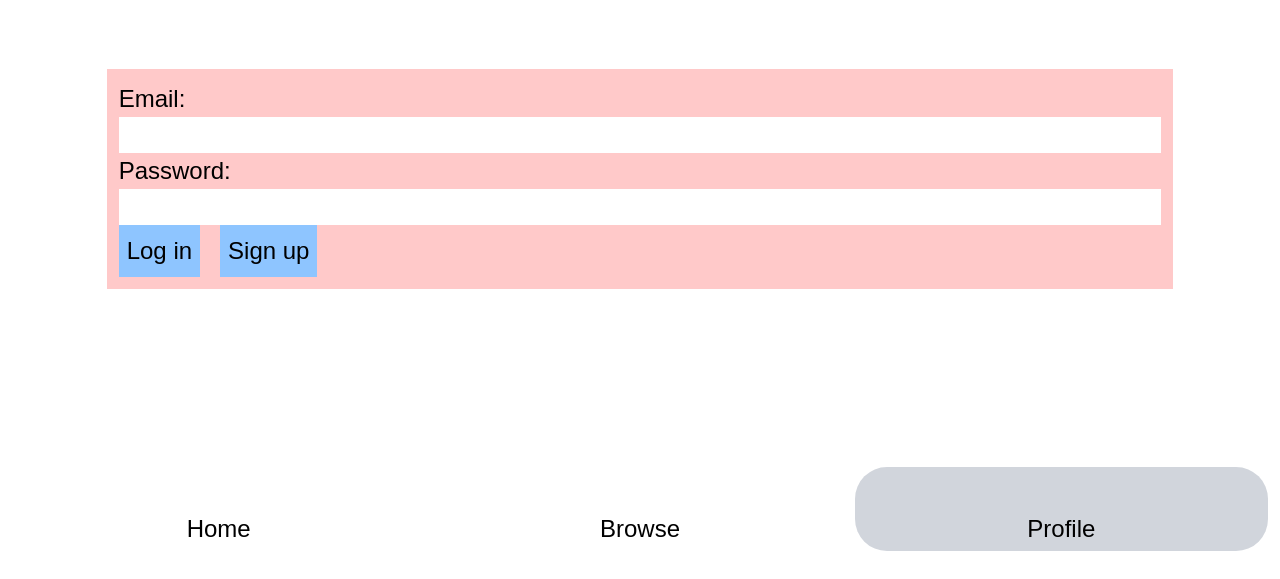
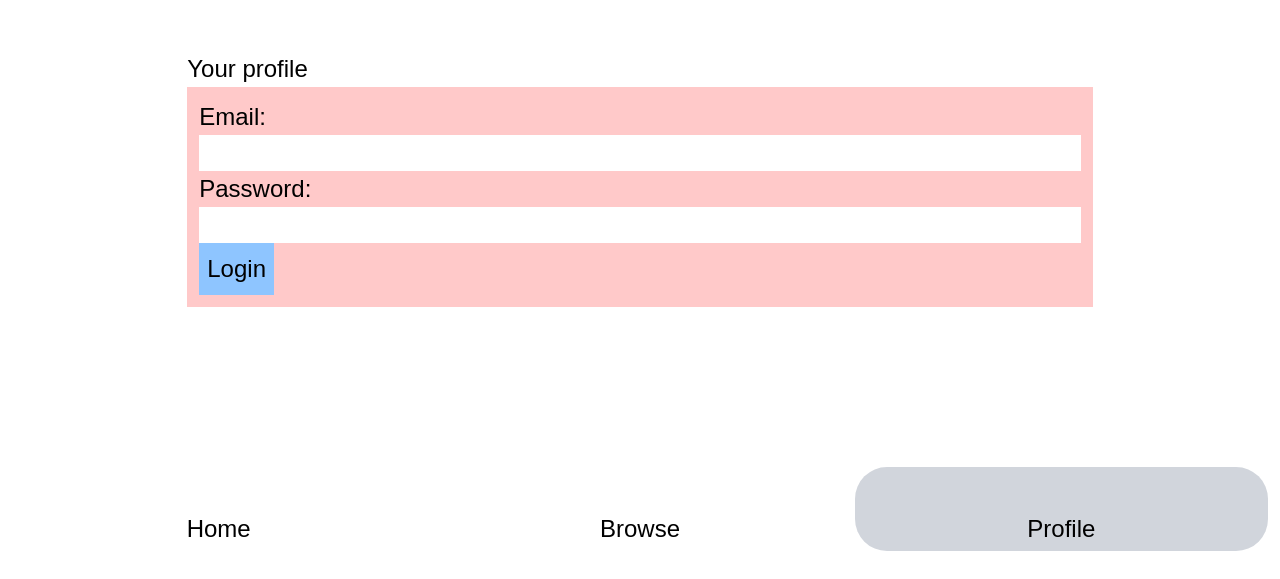
Before and after one commit to wattmi-wattmi/client-web, a Next.js app: page /profile in a window 1280 px wide. Shown: the part 221-800 px from the top of the page. Built offline with nearby package versions, Linux system fonts and the light colour scheme; no server answers; some icons are missing.

Commit message:
fix profile page

```diff
--- /dev/null
+++ b/app/(tabs)/profile/components/auth-form.tsx
@@ -0,0 +1,26 @@
+'use client';
+import React, { FormEvent } from 'react'
+import { login } from "@/actions/authenticate";
+
+export default function AuthForm() {
+    const [ loading, set_loading ] = React.useState<boolean>(false);
+    return (
+        <div className="bg-red-200 p-3">
+            <form className="w-full" onSubmit={handle_login}>
+                <label htmlFor="username" className="w-full">Email:</label>
+                <input id="username" name="username" type="text" className="w-full bg-white" required />
+                <label htmlFor="password" className="w-full">Password:</label>
+                <input id="password" name="password" type="password" required className="bg-white w-full" />
+                <button type='submit' disabled={loading} className='bg-blue-300 p-2 disabled:bg-gray-500 disabled:cursor-not-allowed me-2'>Login</button>
+            </form>
+        </div>
+    );
+
+
+    async function handle_login (e : FormEvent<HTMLFormElement>) {
+        e.preventDefault();
+        set_loading(true);
+        const formdata = new FormData(e.currentTarget);
+        await login(formdata);
+    }
+}
--- /dev/null
+++ b/app/(tabs)/profile/components/fallbacks/stream-content-fallback.tsx
@@ -0,0 +1,7 @@
+export default function StreamContentFallback() {
+    return (
+        <div>
+            stream content loading....
+        </div>
+    )
+}
--- /dev/null
+++ b/app/(tabs)/profile/components/stream-content.tsx
@@ -0,0 +1,24 @@
+import { signout } from "@/actions/authenticate";
+import { createClient } from "@/utils/supabase/server";
+import AuthForm from "@/app/(tabs)/profile/components/auth-form";
+
+export default async function StreamContent() {
+    const supabase = await createClient();
+    const { data, error } = await supabase.auth.getUser();
+    return (
+        <div>
+            {(error || !data?.user) && (
+                <div>
+                    <AuthForm />
+                </div>
+            )}
+            {data.user && (
+                <div>
+                    <form>
+                        <button className="bg-red-200 rounded-2xl px-3 py-1" formAction={signout}>Logout</button>
+                    </form>
+                </div>
+            )}
+        </div>
+    )
+}
--- /dev/null
+++ b/app/(tabs)/profile/components/submit-button.tsx
@@ -0,0 +1,10 @@
+'use client';
+import React from 'react'
+import { useFormStatus } from 'react-dom';
+
+export default function SubmitButton() {
+    const { pending } = useFormStatus();
+  return (
+    <button type='submit' disabled={pending} className='bg-blue-300 p-2 disabled:bg-gray-500 disabled:cursor-not-allowed'></button>
+  )
+}
--- /dev/null
+++ b/app/(tabs)/profile/loading.tsx
@@ -0,0 +1,7 @@
+import React from 'react'
+
+export default function ProfileLoading() {
+  return (
+    <div>loading.....</div>
+  )
+}
--- a/app/(tabs)/profile/page.tsx
+++ b/app/(tabs)/profile/page.tsx
@@ -1,34 +1,14 @@
-import { login, signout, signup } from "@/actions/authenticate";
-import { createClient } from "@/utils/supabase/server";
+import { Suspense } from "react";
+import StreamContent from "./components/stream-content";
+import StreamContentFallback from "./components/fallbacks/stream-content-fallback";
 
 export default async function ProfilePage() {
-    const supabase = await createClient();
-    const { data, error } = await supabase.auth.getUser();
-    if (error || !data?.user) {
-        console.log(data);
-        return <Auth />
-    }
     return (
-        <div>
-            <form>
-                <button formAction={signout}>Logout</button>
-            </form>
+        <div className="px-container">
+            <div>Your profile</div>
+            <Suspense fallback={<StreamContentFallback />}>
+                <StreamContent />
+            </Suspense>
         </div>
     )
 }
-
-
-function Auth() {
-    return (
-        <div className="w-10/12 bg-red-200 p-3">
-            <form className="w-full">
-                <label htmlFor="username" className="w-full">Email:</label>
-                <input id="username" name="username" type="text" className="w-full bg-white" required />
-                <label htmlFor="password" className="w-full">Password:</label>
-                <input id="password" name="password" type="password" required className="bg-white w-full" />
-                <button formAction={login} className="bg-blue-300 p-2 me-5">Log in</button>
-                <button formAction={signup} className="bg-blue-300 p-2">Sign up</button>
-            </form>
-        </div>
-    )
-}
--- a/app/globals.css
+++ b/app/globals.css
@@ -14,6 +14,11 @@
 
 }
 
+@layer components {
+    .px-container {
+        @apply px-3 tablet:px-10 laptop:px-14 desktop:px-20;
+    }
+}
 
 body {
   font-family: Arial, Helvetica, sans-serif;
--- a/components/register-sw.tsx
+++ b/components/register-sw.tsx
@@ -6,7 +6,7 @@ export default function RegisterSw() {
         console.log('[SW] Initializing...');
         if ('serviceWorker' in navigator) {
             navigator.serviceWorker
-                .register('/service-worker.js', { type : 'module' })
+                .register('/service-worker.js')
                 .then((reg) => console.log('[SW] Registered:', reg))
                 .catch((err) => console.error('[SW] Registration failed:', err));
         } else {
--- a/next.config.ts
+++ b/next.config.ts
@@ -33,7 +33,7 @@ const nextConfig: NextConfig = {
                     },
                     {
                         key: 'Content-Security-Policy',
-                        value: "default-src 'self'; script-src 'self'; connect-src 'self' https://api.iconify.design",
+                        value: "default-src 'self'; script-src 'self' https://api.iconify.design https://storage.googleapis.com; connect-src 'self' https://api.iconify.design https://storage.googleapis.com",
                     },
                 ],
             },
--- a/service-worker.js
+++ b/service-worker.js
@@ -1,5 +1,28 @@
+importScripts(
+    'https://storage.googleapis.com/workbox-cdn/releases/6.4.1/workbox-sw.js'
+);
+workbox.setConfig({ debug: false });
+
+const { registerRoute } = workbox.routing;
+const { CacheFirst} = workbox.strategies;
+const { CacheableResponsePlugin } = workbox.cacheableResponse;
+const { ExpirationPlugin } = workbox.expiration;
+
 const CACHE_NAME = "pwa-cache-v1";
 const ASSETS_TO_CACHE = self.__WB_MANIFEST.map(asset => asset.url);
+
+registerRoute(
+    ({ request, url }) =>
+        request.mode === 'navigate' &&
+        ['/', '/browse'].includes(url.pathname),
+    new CacheFirst({
+        cacheName: 'static-pages',
+        plugins: [
+            new CacheableResponsePlugin({ statuses: [200] }),
+            new ExpirationPlugin({ maxEntries: 10 }),
+        ],
+    })
+);
 
 
 self.addEventListener("install", (event) => {
--- a/workbox-config.js
+++ b/workbox-config.js
@@ -1,4 +1,7 @@
 const { injectManifest } = require('workbox-build');
+const path = require('path');
+
+async function build() {
     injectManifest({
         globDirectory: 'public/',
         globPatterns: ['**/*.{js,css,png,ico,json,woff2,woff,ttf,eot,svg}'],
@@ -9,3 +12,6 @@ injectManifest({
     }).catch((err) => {
         console.error('Service worker build failed:', err);
     });;
+}
+
+build();
```
Lines whose indentation alone changed are shown as unchanged.
